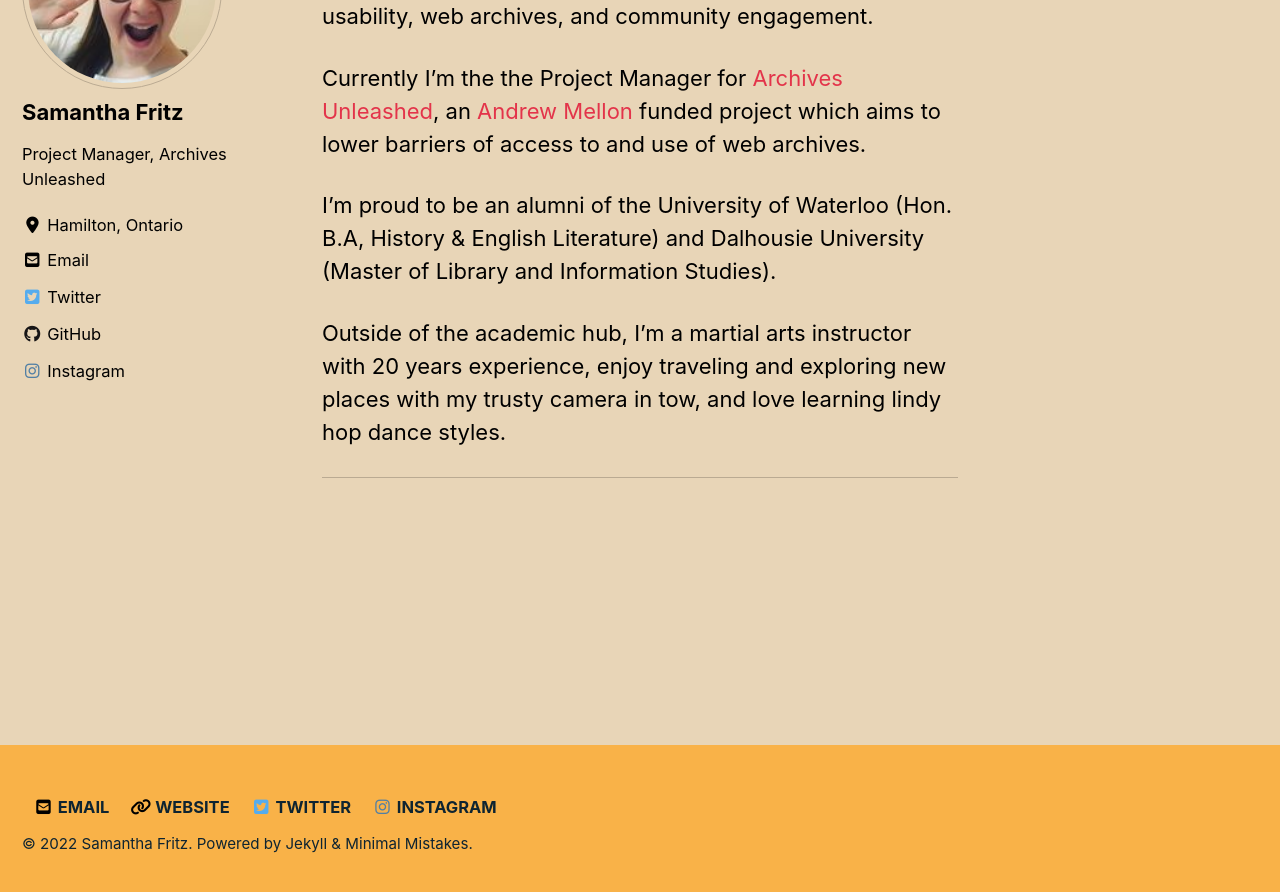
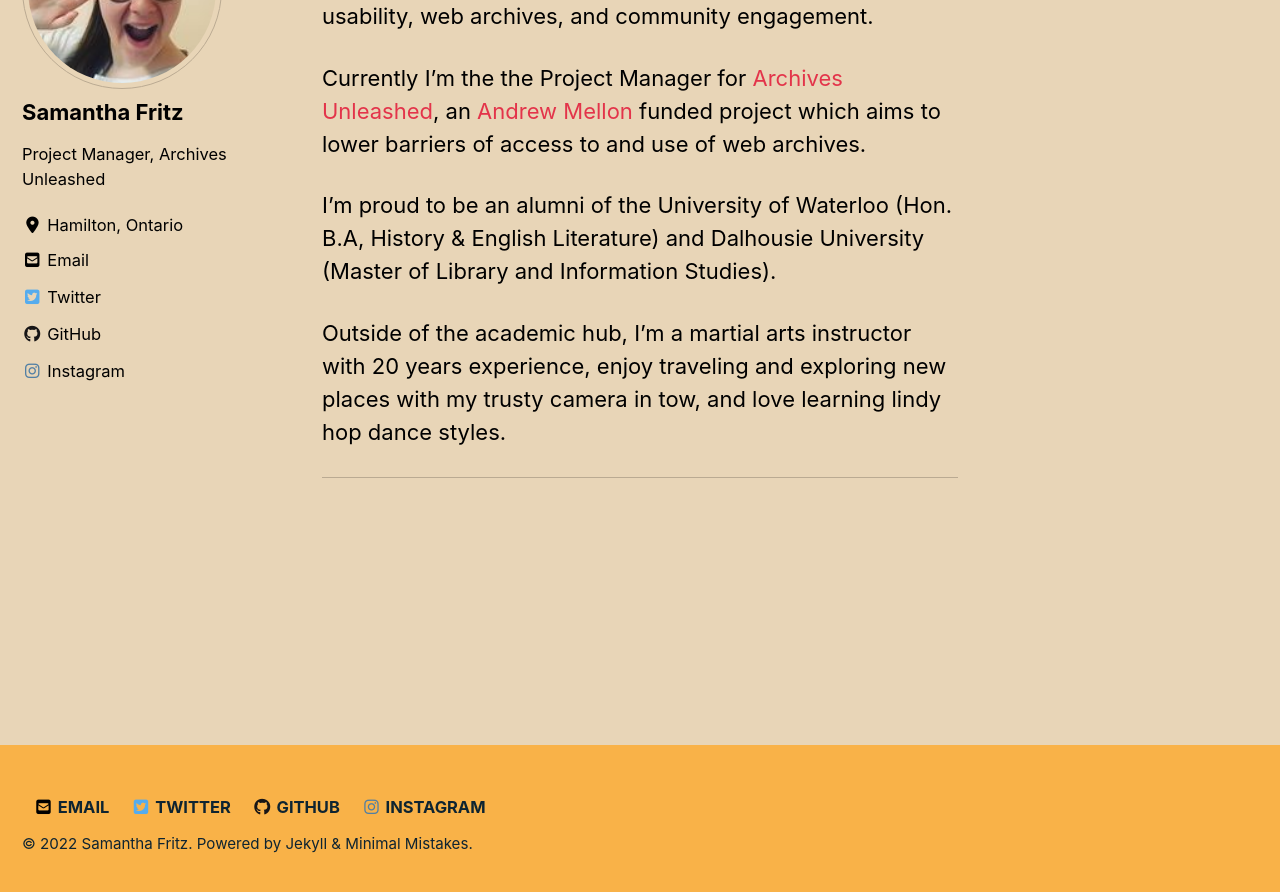
Before and after one commit to SamFritz/sfritzhold.github.io, a Jekyll site: the page built from index.md, in a window 1280 px wide and 900 px high, scrolled down 585 px. Shown: the top 892 px of the window. Built offline with Jekyll 4.4.1, drawn with Linux system fonts in a browser that asks for light colours; cached includes are drawn as plain includes; nearby versions of some CDN libraries; the list of posts is cut into pages by our own code.

Commit message:
updating with bio

```diff
--- a/_config.yml
+++ b/_config.yml
@@ -126,12 +126,12 @@
     - label: "Email"
       icon: "fas fa-fw fa-envelope-square"
       url: "mailto:svefritz@gmail.com"
-    - label: "Website"
-      icon: "fas fa-fw fa-link"
-      url: "https://samfritz.github.io/"
     - label: "Twitter"
       icon: "fab fa-fw fa-twitter-square"
       url: "https://twitter.com/samvfritz"
+    - label: "GitHub"
+      icon: "fab fa-fw fa-github"
+      url: "https://github.com/samfritz/"
     - label: "Instagram"
       icon: "fab fa-fw fa-instagram"
       url: "https://www.instagram.com/samvfritz/"
```
Also changed, not shown: _pages/about.md (+2 -0 lines), 2 other files.
